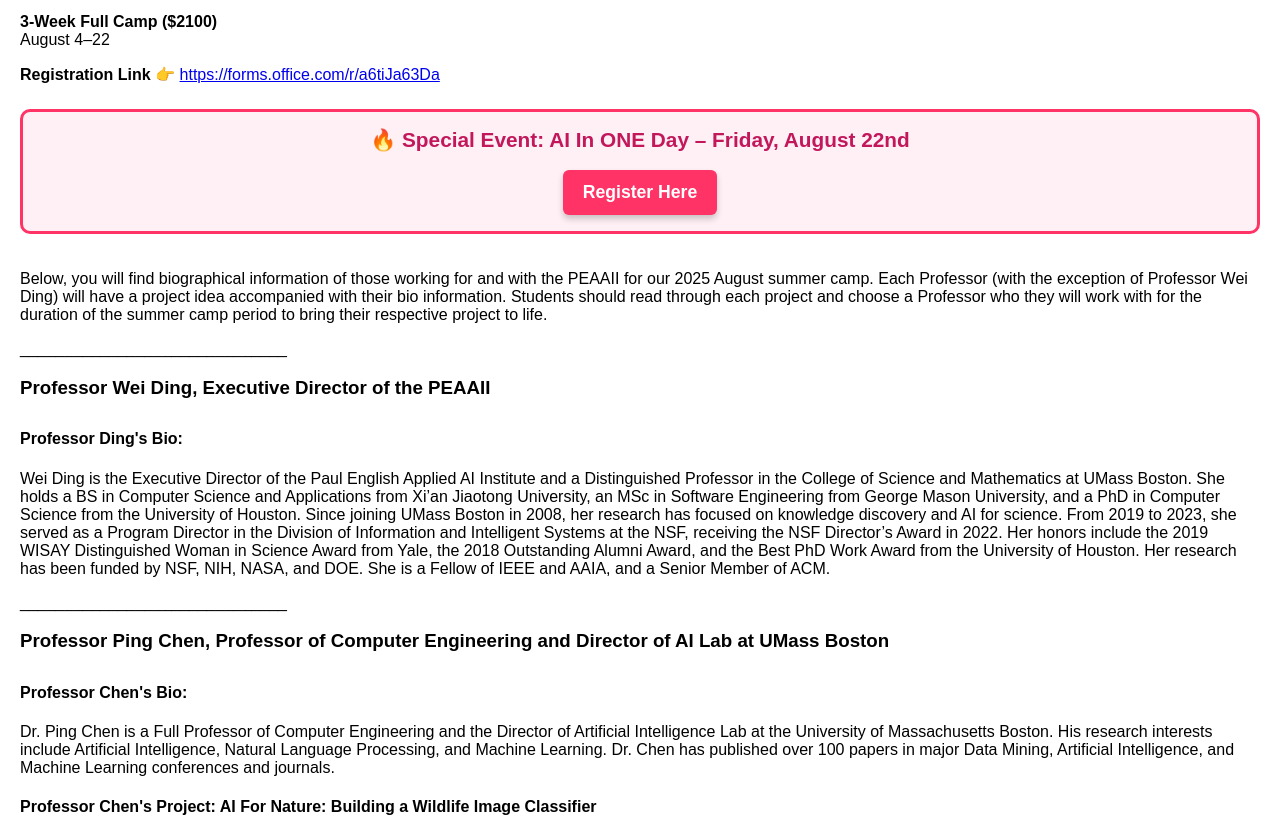
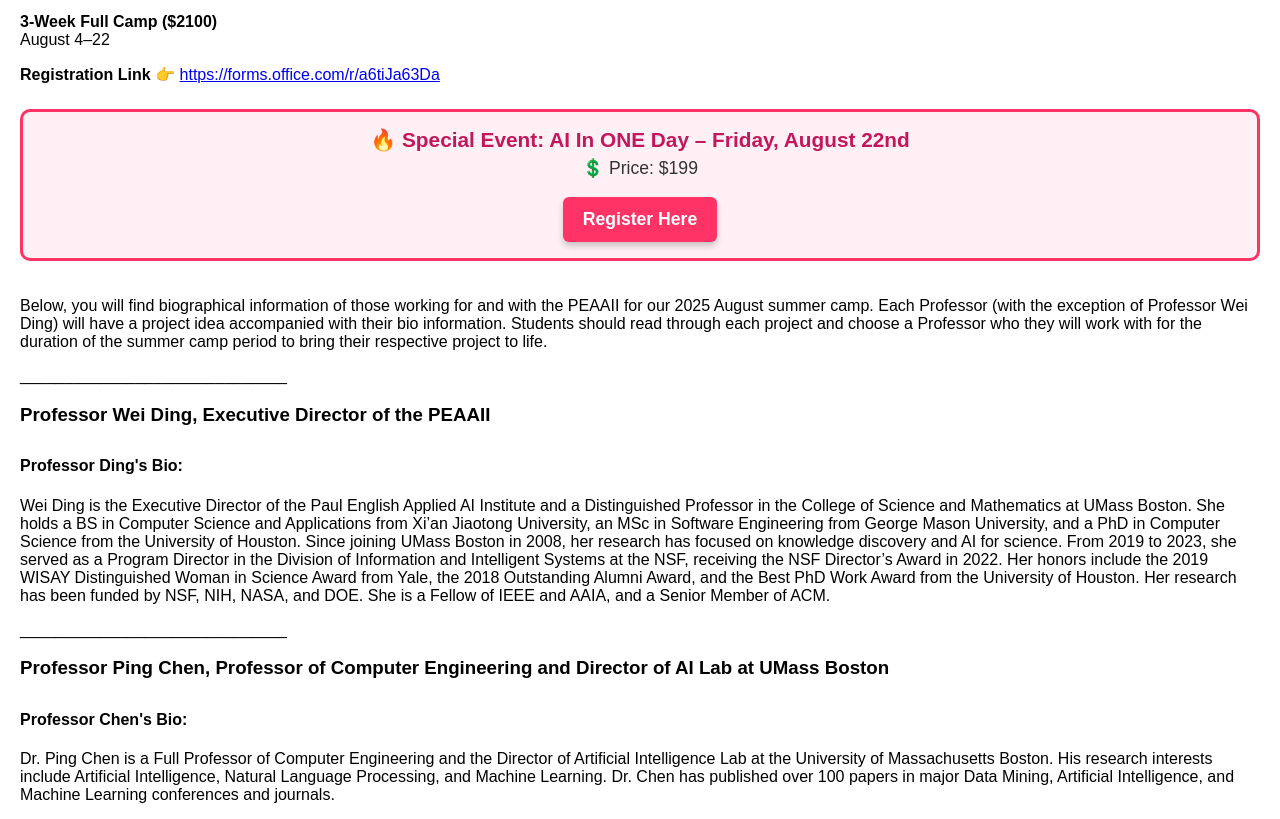
Before and after one commit to umb-ai-institute/hs-summer-camp-info, a plain HTML site: page index.html in a window 1280 px wide. Shown: the part 1019-1838 px from the top of the page. Drawn offline with Linux system fonts and the light colour scheme.

Commit message:
Update index.html

```diff
--- a/index.html
+++ b/index.html
@@ -58,12 +58,14 @@
 
 <!-- Special Event Highlight -->
 <div style="padding: 16px; border: 3px solid #ff3366; background-color: #fff0f5; border-radius: 10px; margin-top: 25px; text-align: center;">
-  <strong style="color: #c2185b; font-size: 1.3em;">🔥 Special Event: AI In ONE Day – Friday, August 22nd</strong><br><br>
+  <strong style="color: #c2185b; font-size: 1.3em;">🔥 Special Event: AI In ONE Day – Friday, August 22nd</strong><br>
+  <span style="display: inline-block; margin-top: 6px; font-size: 1.1em; color: #333;">💲 Price: $199</span><br><br>
   <a href="https://forms.gle/F1M9wViSDBxxMdjp6" target="_blank"
      style="display: inline-block; padding: 12px 20px; font-size: 1.1em; font-weight: bold; color: white; background-color: #ff3366; border-radius: 6px; text-decoration: none; box-shadow: 0 4px 6px rgba(0,0,0,0.2);">
     Register Here
   </a>
 </div>
+
 
                 <br><br>
 
```
